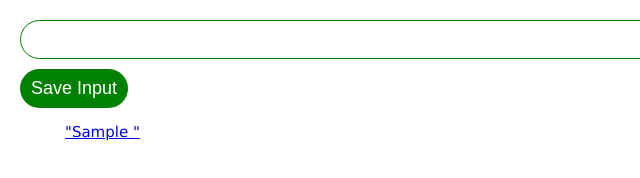
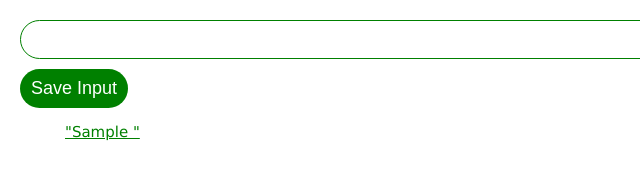
Before and after one commit to jamalimubashirali/Leads-Tracker, a browser extension: page index.html in a window 1280 px wide. Both pictures are taken after typing "Sample" into the empty fields and a click on the button "Save Input". Shown: the full height of the page, 0-640 px from the left. Drawn offline with Linux system fonts and the light colour scheme.

Commit message:
Creating a chrome extension app

```diff
--- a/index.html
+++ b/index.html
@@ -8,6 +8,7 @@
         body{
             margin: 0px;
             padding: 20px;
+            min-width: 400px;
             font-family: 'Lucida Sans', 'Lucida Sans Regular', 'Lucida Grande', 'Lucida Sans Unicode', Geneva, Verdana, sans-serif;
         }
         #input-field{
@@ -35,6 +36,9 @@
             color: green;
             font-size: 15px;
         }
+        a{
+            color: green;
+        }
         li{
             margin: 5px;
         }
```
Also changed, not shown: manifest.json (added).
